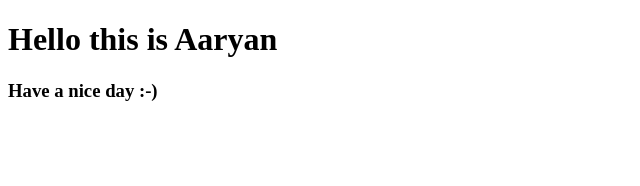
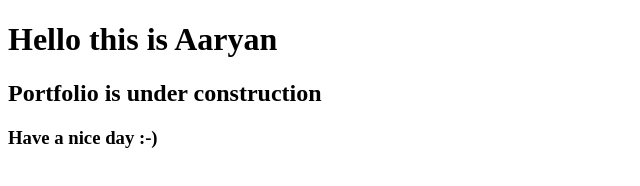
Before and after one commit to aaryanDhakal22/website, a plain HTML site: page index.html in a window 1280 px wide. Shown: the whole page, without its empty margins (0-640 px from the left). Drawn offline with Linux system fonts and the light colour scheme.

Commit message:
updated index

```diff
--- a/index.html
+++ b/index.html
@@ -10,6 +10,7 @@
 
 <body>
     <h1>Hello this is Aaryan</h1>
+    <h2> Portfolio is under construction</h2>
     <h3>Have a nice day :-)</h3>
 </body>
 
```
